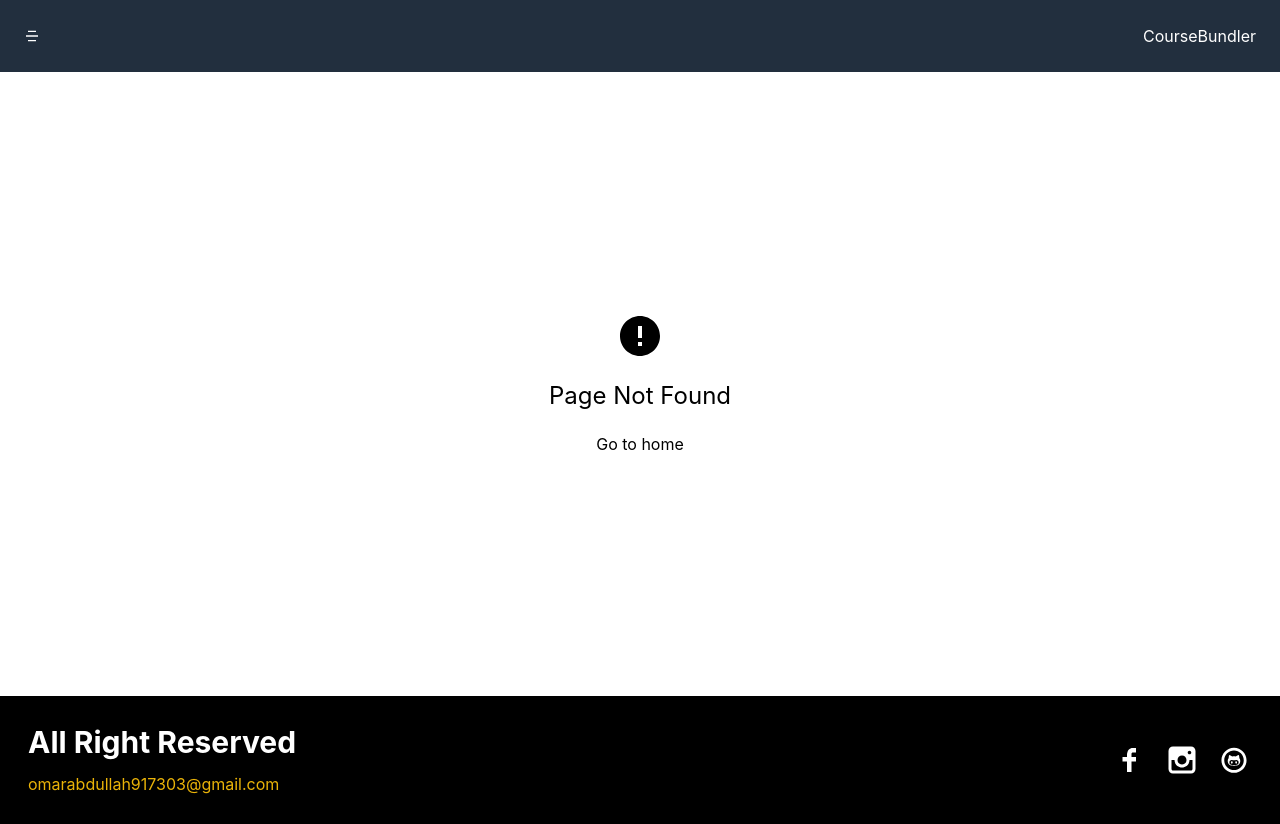
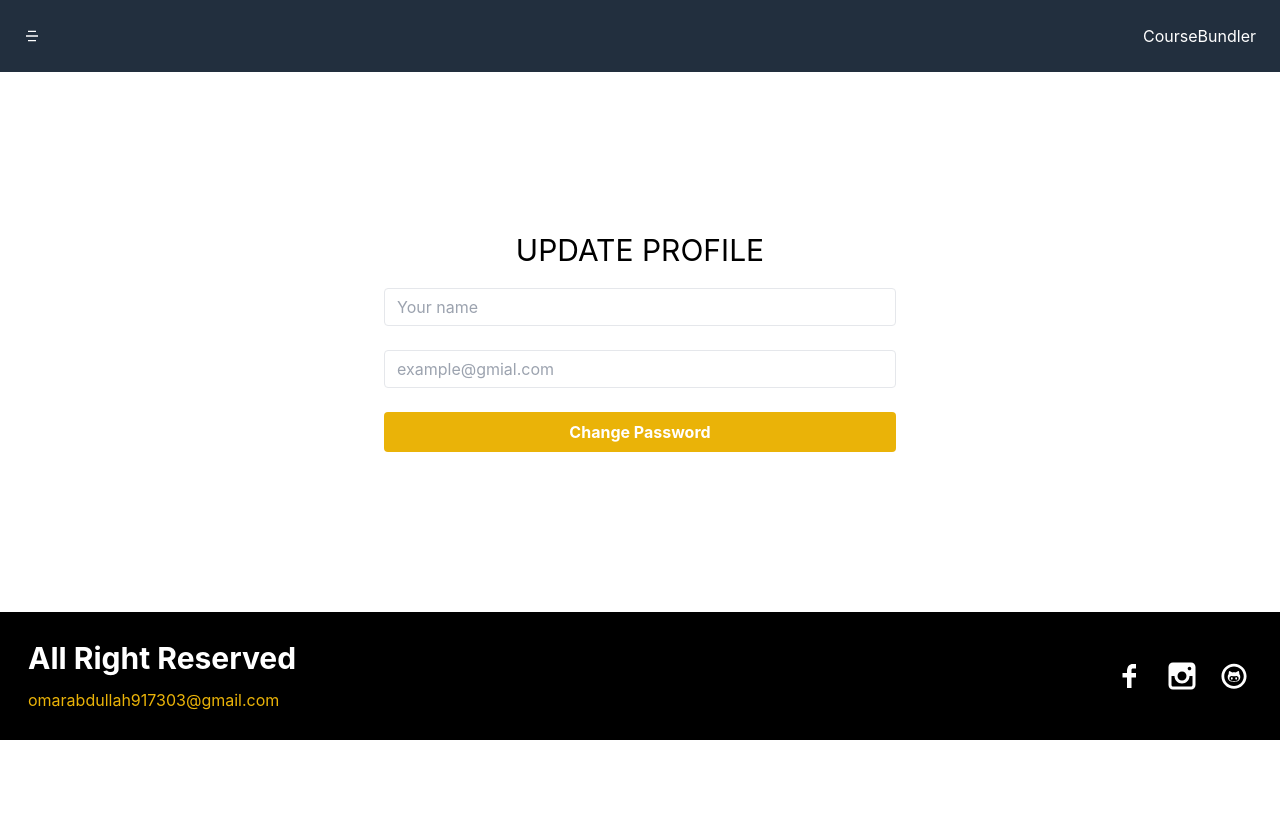
Before and after one commit to Omarabdullah99/coursebundlerclientrepet, a React (Create React App) app: page /updateprofile in a window 1280 px wide. Before the commit this address had no page. After the commit the page ends 800 px from the top, so only its background shows below. Built offline with nearby package versions, Linux system fonts and the light colour scheme.

Commit message:
profile2-cngpassandupdprofile-vdo14

```diff
--- a/src/App.js
+++ b/src/App.js
@@ -18,6 +18,8 @@ import PaymentSuccess from "./components/Payments/PaymentSuccess";
 import NotFound from "./components/Layout/NotFound/NotFound";
 import CoursePageDetails from "./components/CoursePageDetails/CoursePageDetails";
 import Profile from "./components/Profile/Profile";
+import UpdateProfile from "./components/Profile/UpdateProfile";
+import ChnagePassword from "./components/Profile/ChnagePassword";
 
 
 function App() {
@@ -57,6 +59,8 @@ function App() {
         <Route path="/resetpassword/:token" element={<ResetPassword />} />
 
         <Route path="/profile" element={<Profile /> } />
+        <Route path="/updateprofile" element={<UpdateProfile /> } />
+        <Route path="/changepassword" element={<ChnagePassword /> } />
       </Routes>
       <Footer />
     </Router>
--- /dev/null
+++ b/src/components/Profile/ChnagePassword.jsx
@@ -0,0 +1,41 @@
+import React, { useState } from 'react'
+
+const ChnagePassword = () => {
+    const [oldPassword, setOldPassword]=useState("")
+    const [newPassword, setNewPassword]=useState("")
+    console.log("old", oldPassword)
+    console.log('new', newPassword)
+  return (
+    <div className="changePassword py-40">
+     <h1 className='changetitle text-center uppercase text-3xl mb-5'>Change Password</h1>
+
+     <form class="max-w-lg mx-auto">
+     <div class="mb-6">
+     <input
+       class="appearance-none border rounded w-full py-2 px-3 text-gray-700 leading-tight focus:outline-none focus:shadow-outline"
+       required
+       value={oldPassword}
+       onChange={e => setOldPassword(e.target.value)}
+       type="password"
+       placeholder="Enter your old password"
+     />
+   </div>
+
+   <div class="mb-6">
+   <input
+     class="appearance-none border rounded w-full py-2 px-3 text-gray-700 leading-tight focus:outline-none focus:shadow-outline"
+     required
+     value={newPassword}
+     onChange={e => setNewPassword(e.target.value)}
+     type="password"
+     placeholder="Enter yourn new password"
+   />
+ </div>
+ <button className='bg-yellow-500 text-white font-bold py-2 px-4 rounded w-full' type='submit'> Change Password </button>
+     </form>
+
+    </div>
+  )
+}
+
+export default ChnagePassword
--- a/src/components/Profile/Profile.jsx
+++ b/src/components/Profile/Profile.jsx
@@ -38,7 +38,7 @@ const Profile = () => {
   }
   return (
     <Fragment>
-    <div className="profile w-4/5 mx-auto my-48">
+    <div className="profile w-4/5 mx-auto my-24">
       <h1 className="uppercase text-3xl font-bold">Profile</h1>
 
       <div className="profile-main flex flex-col lg:flex-row justify-start items-center gap-5 mt-5">
--- /dev/null
+++ b/src/components/Profile/UpdateProfile.jsx
@@ -0,0 +1,43 @@
+import React, { useState } from 'react'
+
+const UpdateProfile = () => {
+    const [oldPassword,setOldPassword]=useState("")
+    const [newPassword, setNewPassword]=useState("")
+    const[name, setName]=useState("")
+    const [email,setEmail]=useState("")
+  return (
+    <div className="updateprofile py-40">
+     <h1 className='changetitle text-center uppercase text-3xl mb-5'>Update Profile</h1>
+
+     <form class="max-w-lg mx-auto">
+     <div class="mb-6">
+     <input
+       class="appearance-none border rounded w-full py-2 px-3 text-gray-700 leading-tight focus:outline-none focus:shadow-outline"
+       required
+       id="name"
+      value={name}
+      onChange={e => setName(e.target.value)}//image er work
+      type="text"
+      placeholder="Your name"
+     />
+   </div>
+
+   <div class="mb-6">
+   <input
+     class="appearance-none border rounded w-full py-2 px-3 text-gray-700 leading-tight focus:outline-none focus:shadow-outline"
+     required
+     id="email"
+     value={email}
+     onChange={e => setEmail(e.target.value)}
+     type="email"
+     placeholder="example@gmial.com"
+   />
+ </div>
+ <button className='bg-yellow-500 text-white font-bold py-2 px-4 rounded w-full' type='submit'> Change Password </button>
+     </form>
+
+    </div>
+  )
+}
+
+export default UpdateProfile
```
